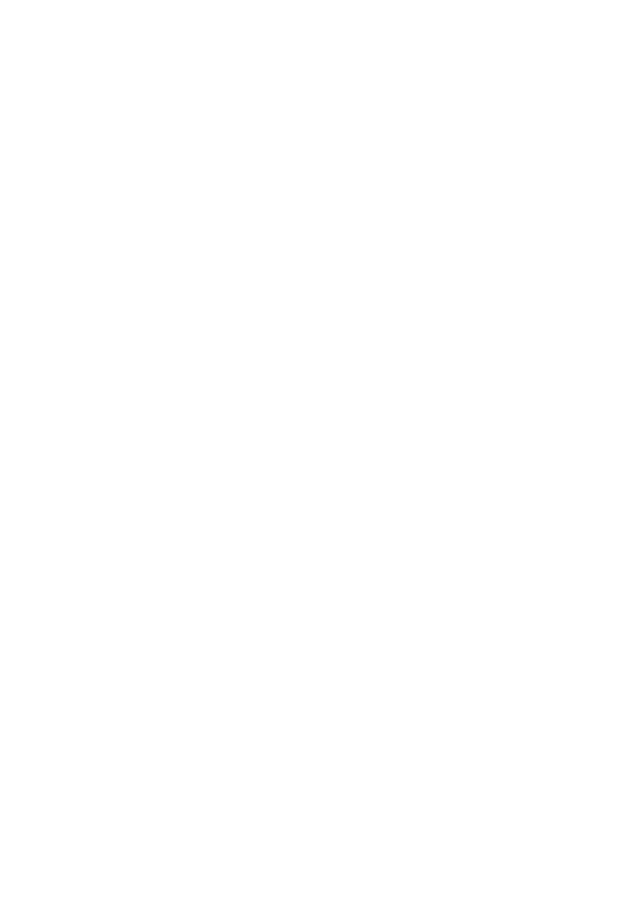
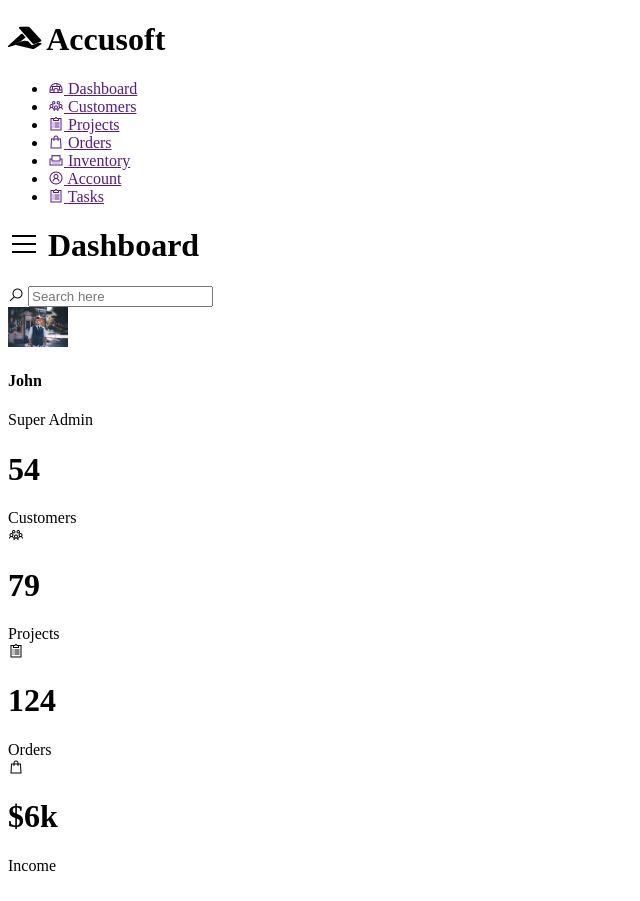
Before and after one commit to adoniscs/dashboard-design-with-HTML-and-CSS, a plain HTML site: page index.html in a window 1280 px wide. Shown: the whole page, without its empty margins (0-640 px from the left). Before the commit the page ends 800 px from the top, so only its background shows below. Drawn offline with nearby package versions, Linux system fonts and the light colour scheme.

Commit message:
🎉 first completed structure

```diff
--- a/index.html
+++ b/index.html
@@ -4,10 +4,143 @@
   <meta charset="UTF-8">
   <meta http-equiv="X-UA-Compatible" content="IE=edge">
   <meta name="viewport" content="width=device-width, initial-scale=1.0">
+  <link rel="stylesheet" href="https://maxst.icons8.com/vue-static/landings/line-awesome/line-awesome/1.3.0/css/line-awesome.min.css">
   <link rel="stylesheet" href="style.css">
-  <title>Dashboard</title>
+  <title>Accusoft admin</title>
 </head>
 <body>
+  <div class="sidebar">
+    <div class="sidebar-brand">
+      <h1><span class="lab la-accusoft"></span> Accusoft</h1>
+    </div>
+
+    <div class="sidebar-menu">
+      <ul>
+
+        <li>
+          <a href="">
+            <span class="las la-igloo"></span>
+            <span>Dashboard</span>
+          </a>
+        </li>
+
+        <li>
+          <a href="">
+            <span class="las la-users"></span>
+            <span>Customers</span>
+          </a>
+        </li>
+
+        <li>
+          <a href="">
+            <span class="las la-clipboard-list"></span>
+            <span>Projects</span>
+          </a>
+        </li>
+
+        <li>
+          <a href="">
+            <span class="las la-shopping-bag"></span> <!-- o correto seria la-shipping-bag-->
+            <span>Orders</span>
+          </a>
+        </li>
+
+        <li>
+          <a href="">
+            <span class="las la-receipt"></span>
+            <span>Inventory</span>
+          </a>
+        </li>
+
+        <li>
+          <a href="">
+            <span class="las la-user-circle"></span>
+            <span>Account</span>
+          </a>
+        </li>
+
+        <li>
+          <a href="">
+            <span class="las la-clipboard-list"></span>
+            <span>Tasks</span>
+          </a>
+        </li>
+
+      </ul>
+    </div>
+  </div>
+
+  <div class="main-content">
+    <header>
+      <h1>
+        <label for="">
+          <span class="las la-bars"></span>
+        </label>
+
+        Dashboard
+      </h1>
+
+      <div class="search-wrapper">
+        <span class="las la-search"></span>
+        <input type="search" name="" id="" placeholder="Search here" />
+      </div>
+
+      <div class="user-wrapper">
+        <img src="img/2.jpg" height="40px" height="40px" alt="Image here">
+        <div>
+          <h4>John</h4>
+          <span>Super Admin</span>
+        </div>
+      </div>
+    </header>
+
+    <main>
+
+      <div class="card">
+        <div class="card-single">
+          <div>
+            <h1>54</h1>
+            <span>Customers</span>
+          </div>
+          <div>
+            <span class="las la-users"></span>
+          </div>
+        </div>
+
+        <div class="card-single">
+          <div>
+            <h1>79</h1>
+            <span>Projects</span>
+          </div>
+          <div>
+            <span class="las la-clipboard-list"></span>
+          </div>
+        </div>
+
+        <div class="card-single">
+          <div>
+            <h1>124</h1>
+            <span>Orders</span>
+          </div>
+          <div>
+            <span class="las la-shopping-bag"></span>
+          </div>
+        </div>
+
+        <div class="card-single">
+          <div>
+            <h1>$6k</h1>
+            <span>Income</span>
+          </div>
+          <div>
+            <span class="las la-google-wallet"></span>
+          </div>
+        </div>
+      </div>
+
+    </main>
+
+  </div>
 
 </body>
 </html>
--- a/style.css
+++ b/style.css
@@ -0,0 +1,7 @@
+@import url('https://fonts.googleapis.com/css2?family=Poppins:wght@300;400;500;600&display=swap');
+
+:root {
+  --main-color: #dd2f6e;
+  --color-dark: #1d2231;
+  --text-gray: #8390a2;
+}
```
Also changed, not shown: img/2.jpg (added).
